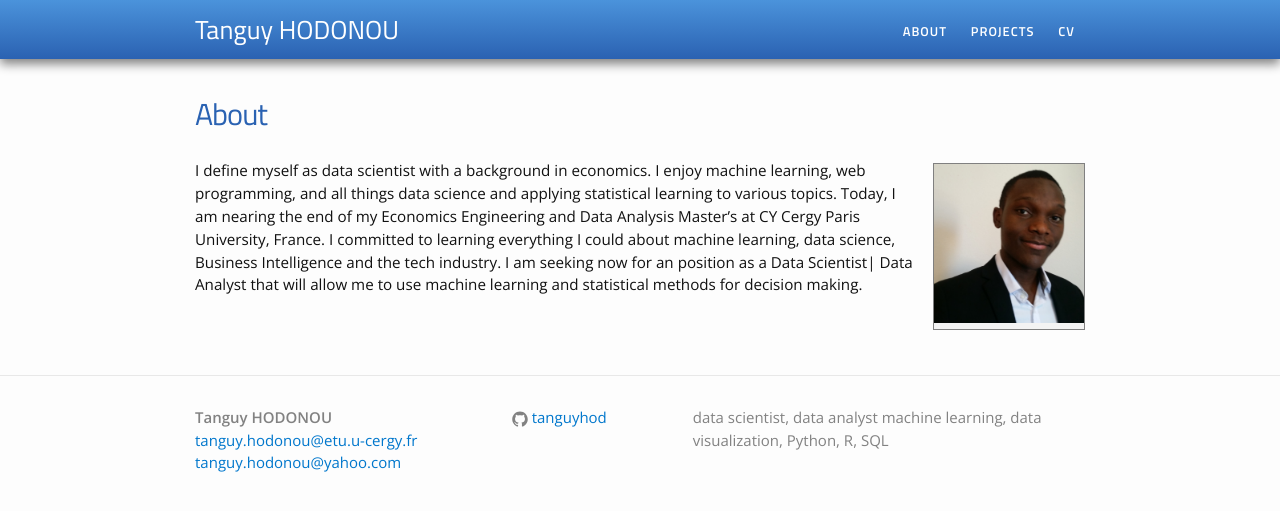
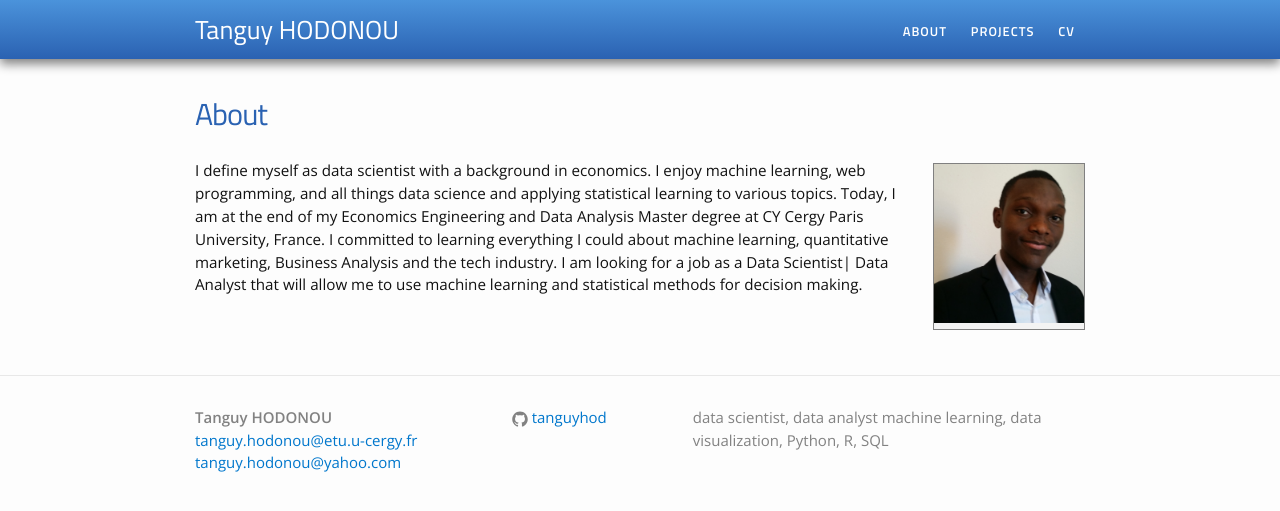
Before and after one commit to TanguyHOD/tanguyhod.github.io, a Jekyll site: the page built from about.md, in a window 1280 px wide. Shown: the top 511 px of the page. Built offline with Jekyll 4.4.1, drawn with Linux system fonts in a browser that asks for light colours.

Commit message:
update abou

```diff
--- a/about.md
+++ b/about.md
@@ -7,5 +7,5 @@ permalink: /about/
 {% include image.html url="/images/Photo.jpg" width=150 align="right" %}
 
 I define myself as data scientist with a background in economics. I enjoy machine learning, web programming, and
-all things data science and applying statistical learning to various topics. Today, I am nearing the end of my Economics Engineering and Data Analysis Master's at CY Cergy Paris University, France. I committed to learning everything I could about machine learning, data science, Business Intelligence and the tech industry.
-I am seeking now for an position as a Data Scientist| Data Analyst that will allow me to use machine learning and statistical methods for decision making.
+all things data science and applying statistical learning to various topics. Today, I am at the end of my Economics Engineering and Data Analysis Master degree at CY Cergy Paris University, France. I committed to learning everything I could about machine learning, quantitative marketing, Business Analysis and the tech industry.
+I am looking for a job as a Data Scientist| Data Analyst that will allow me to use machine learning and statistical methods for decision making.
```
